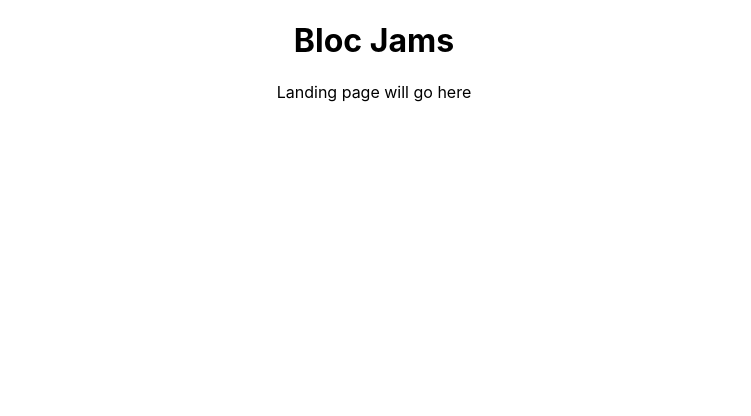
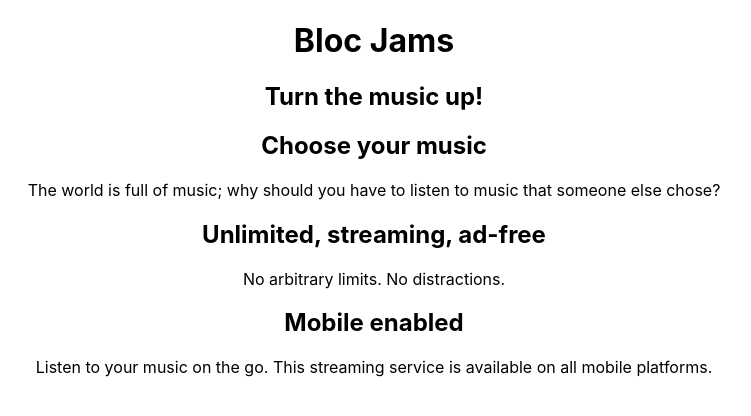
Before and after one commit to AdrienneNKing/bloc-jams-react, a React (Create React App) app: page / in a window 1280 px wide. Shown: the top 416 px of the page, without its empty margins (266-1017 px from the left). Built offline with nearby package versions, Linux system fonts and the light colour scheme.

Commit message:
Bloc Jams React Components: Landing Checkpoint Submission

```diff
--- a/src/components/Landing.js
+++ b/src/components/Landing.js
@@ -5,8 +5,23 @@
 const Landing = () => {
   return (
     <section className="landing">
-    Landing page will go here
-    </section>
+      <h1 className="hero-title">Turn the music up!</h1>
+
+        <section className="selling-points">
+            <div className="point">
+              <h2 className="point-title">Choose your music</h2>
+              <p classname="point-description">The world is full of music; why should you have to listen to music that someone else chose?</p>
+            </div>
+            <div classname="point">
+              <h2 className="point-title">Unlimited, streaming, ad-free</h2>
+              <p className="point-description">No arbitrary limits. No distractions.</p>
+            </div>
+            <div className="point">
+              <h2 className="point-title">Mobile enabled</h2>
+              <p className="point-description">Listen to your music on the go. This streaming service is available on all mobile platforms.</p>
+            </div>
+          </section>
+        </section>
   );
 }
 
```
